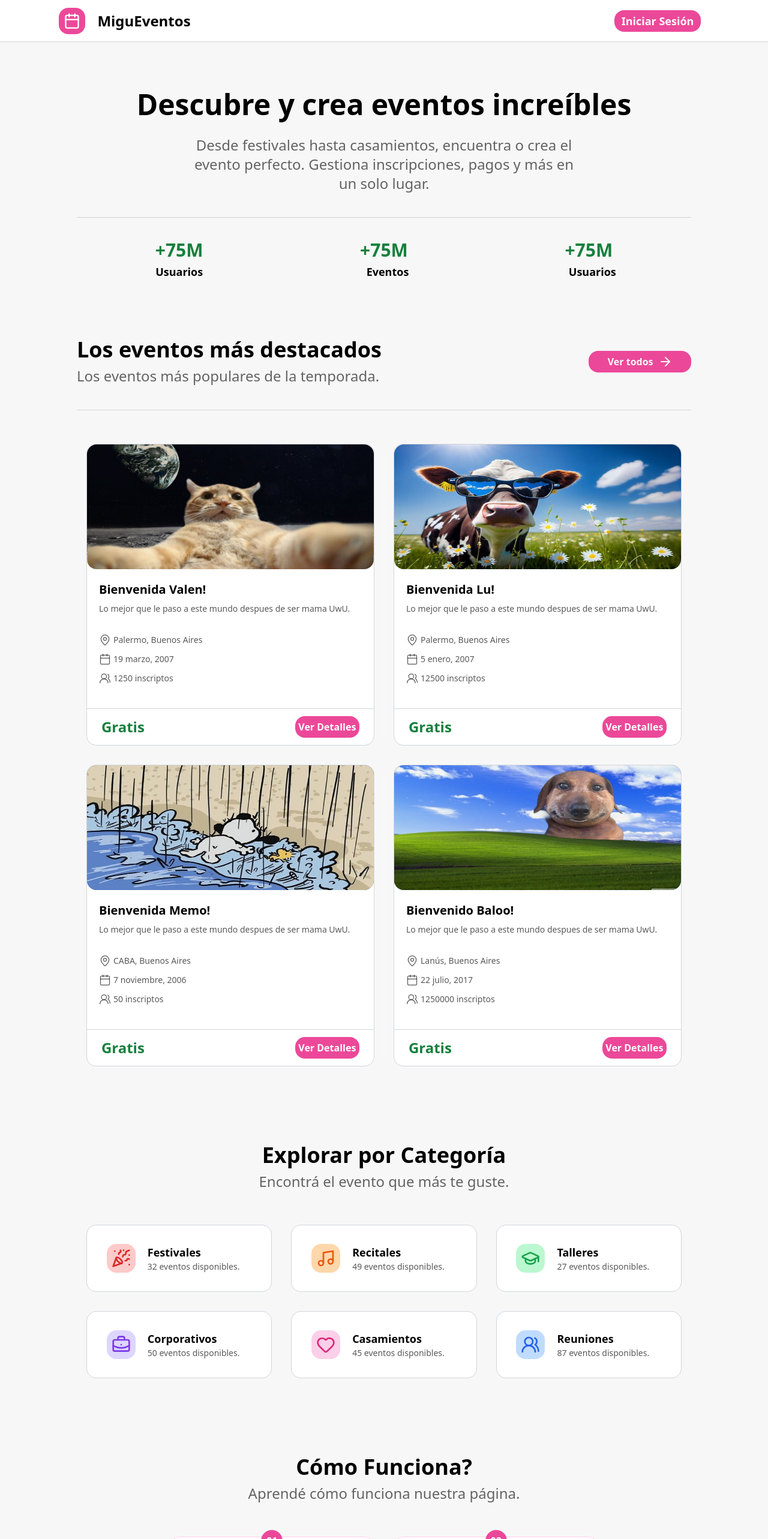
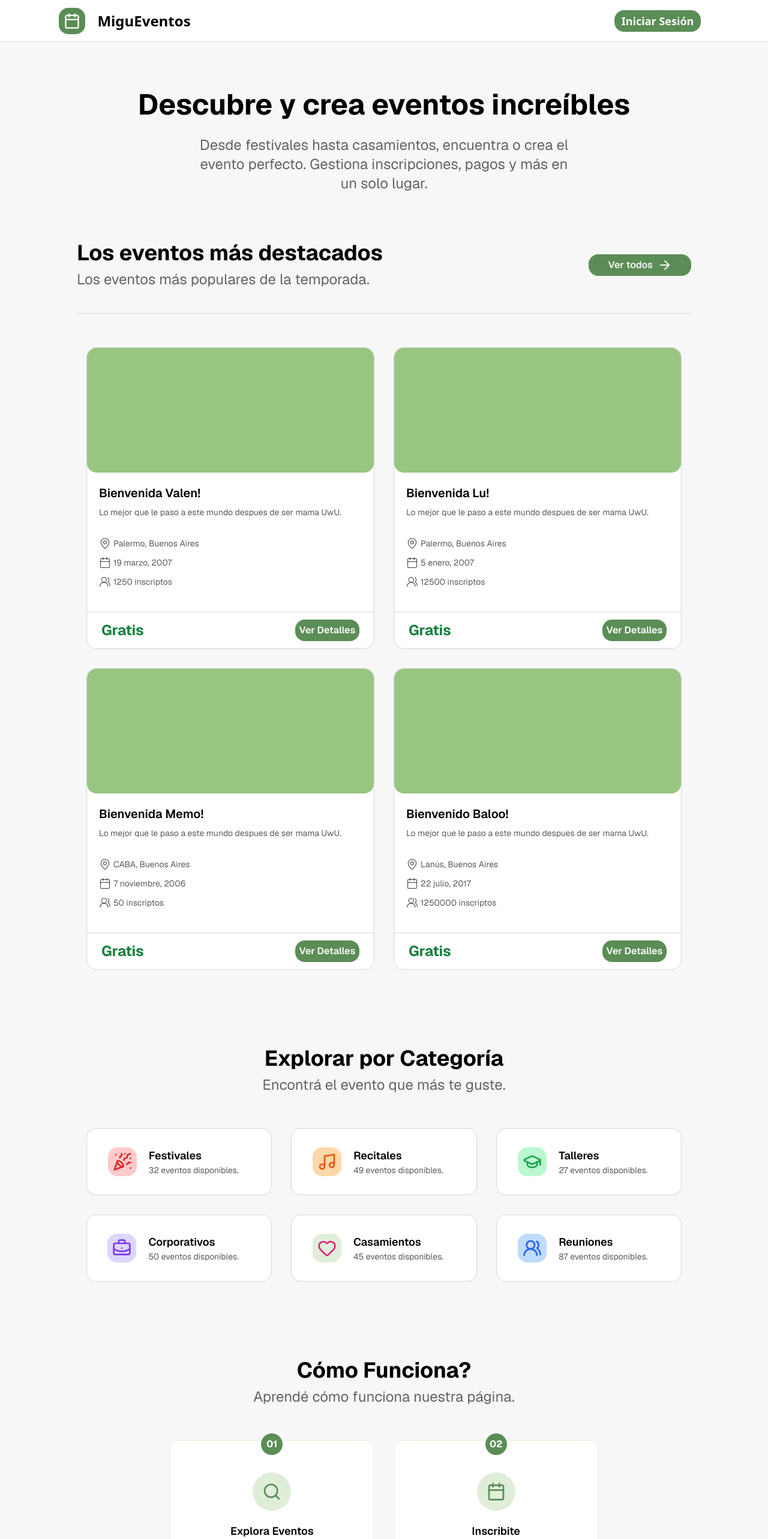
Before and after one commit to Memolxz/Tp4-Desarrollo-de-Sistemas, a React (Vite) app in the folder apps/ui/: page /home in a window 1280 px wide. Shown: the top 2566 px of the page at 60% size. Built offline with nearby package versions, Linux system fonts and the light colour scheme.

Commit message:
clase pasada

```diff
--- a/apps/ui/index.html
+++ b/apps/ui/index.html
@@ -4,6 +4,11 @@
     <meta charset="UTF-8" />
     <meta name="viewport" content="width=device-width, initial-scale=1.0" />
     <title>MiguEventos</title>
+
+    <!-- Geist Sans -->
+    <link rel="preconnect" href="https://fonts.googleapis.com">
+    <link rel="preconnect" href="https://fonts.gstatic.com" crossorigin>
+    <link href="https://fonts.googleapis.com/css2?family=Geist:wght@100;200;300;400;500;600;700;800;900&display=swap" rel="stylesheet">
   </head>
   <body>
     <div id="root"></div>
--- a/apps/ui/src/components/Categories.tsx
+++ b/apps/ui/src/components/Categories.tsx
@@ -56,8 +56,8 @@ export default function Categories() {
           </div>
 
           <div className="w-1/3 h-28 border-gray-300 border rounded-2xl flex justify-center items-center m-4
-                          hover:border-pink-500 hover:scale-105 transition-transform bg-white">
-            <div className="w-12 h-12 bg-pink-200 rounded-2xl flex justify-center items-center text-center">
+                          hover:border-accent hover:scale-105 transition-transform bg-white">
+            <div className="w-12 h-12 bg-complement/30 rounded-2xl flex justify-center items-center text-center">
               <Heart className="w-8 h-8 text-pink-600"/>
             </div>
             <div>
--- a/apps/ui/src/components/Header.tsx
+++ b/apps/ui/src/components/Header.tsx
@@ -6,7 +6,7 @@ export default function Header() {
       <div className="flex items-center justify-center bg-secondary w-full h-[70px] border-b border-gray-300">
         <div className="flex items-center w-[90%]">
           <div className="flex justify-center text-center items-center w-1/2">
-            <div className="flex justify-center items-center bg-pink-500 h-11 w-11 rounded-2xl">
+            <div className="flex justify-center items-center bg-accent h-11 w-11 rounded-2xl">
               <Calendar className="text-white h-7 w-7"/>
             </div>
             <Link to="/home" className="text-black font-bold text-2xl ml-5">MiguEventos</Link>
@@ -14,7 +14,7 @@ export default function Header() {
           </div>
           <div className="flex w-1/2">
             <div className="flex w-2/3"/>
-            <div className="flex items-center justify-center bg-pink-500 rounded-2xl w-1/4 h-9
+            <div className="flex items-center justify-center bg-accent rounded-2xl w-1/4 h-9
                             hover:scale-105 transition-transform origin-center">
               <Link to="/profile" className=" items-end text-white font-bold text-lg">Iniciar Sesión</Link>
             </div>
--- a/apps/ui/src/components/HowItWorks.tsx
+++ b/apps/ui/src/components/HowItWorks.tsx
@@ -9,16 +9,16 @@ export default function HowItWorks() {
 
       <div className="bg-transparent w-full flex flex-col justify-center items-center mt-10">
         <div className="bg-transparent w-full flex flex-row justify-center items-center">
-          <div className="relative w-1/3 h-60 border border-pink-200 rounded-2xl flex flex-col justify-center items-center m-4 bg-white">
+          <div className="relative w-1/3 h-60 border border-complement/30 rounded-2xl flex flex-col justify-center items-center m-4 bg-white">
             {/* Círculo con el número */}
             <div className="absolute -top-3 left-1/2 -translate-x-1/2">
-              <div className="flex justify-center items-center text-center rounded-full h-9 w-9 bg-pink-500 text-white text-md font-bold">
+              <div className="flex justify-center items-center text-center rounded-full h-9 w-9 bg-accent text-white text-md font-bold">
                 01
               </div>
             </div>
 
-            <div className="w-16 h-16 bg-pink-200 rounded-full flex justify-center items-center text-center mt-10">
-              <Search className="w-8 h-8 text-pink-500" />
+            <div className="w-16 h-16 bg-complement/30 rounded-full flex justify-center items-center text-center mt-10">
+              <Search className="w-8 h-8 text-accent" />
             </div>
             <div className="flex flex-col justify-center items-center text-center m-5">
               <h2 className="font-semibold text-lg">Explora Eventos</h2>
@@ -29,16 +29,16 @@ export default function HowItWorks() {
           </div>
 
 
-          <div className="relative w-1/3 h-60 border border-pink-200 rounded-2xl flex flex-col justify-center items-center m-4 bg-white">
+          <div className="relative w-1/3 h-60 border border-complement/30 rounded-2xl flex flex-col justify-center items-center m-4 bg-white">
             {/* Círculo con el número */}
             <div className="absolute -top-3 left-1/2 -translate-x-1/2">
-              <div className="flex justify-center items-center text-center rounded-full h-9 w-9 bg-pink-500 text-white text-md font-bold">
+              <div className="flex justify-center items-center text-center rounded-full h-9 w-9 bg-accent text-white text-md font-bold">
                 02
               </div>
             </div>
 
-            <div className="w-16 h-16 bg-pink-200 rounded-full flex justify-center items-center text-center mt-10">
-              <Calendar className="w-8 h-8 text-pink-500" />
+            <div className="w-16 h-16 bg-complement/30 rounded-full flex justify-center items-center text-center mt-10">
+              <Calendar className="w-8 h-8 text-accent" />
             </div>
             <div className="flex flex-col justify-center items-center text-center m-5">
               <h2 className="font-semibold text-lg">Inscribite</h2>
@@ -51,16 +51,16 @@ export default function HowItWorks() {
 
         <div className="bg-transparent w-full flex flex-row justify-center items-center">
 
-          <div className="relative w-1/3 h-60 border border-pink-200 rounded-2xl flex flex-col justify-center items-center m-4 bg-white">
+          <div className="relative w-1/3 h-60 border border-complement/30 rounded-2xl flex flex-col justify-center items-center m-4 bg-white">
             {/* Círculo con el número */}
             <div className="absolute -top-3 left-1/2 -translate-x-1/2">
-              <div className="flex justify-center items-center text-center rounded-full h-9 w-9 bg-pink-500 text-white text-md font-bold">
+              <div className="flex justify-center items-center text-center rounded-full h-9 w-9 bg-accent text-white text-md font-bold">
                 03
               </div>
             </div>
 
-            <div className="w-16 h-16 bg-pink-200 rounded-full flex justify-center items-center text-center mt-10">
-              <CreditCard className="w-8 h-8 text-pink-500" />
+            <div className="w-16 h-16 bg-complement/30 rounded-full flex justify-center items-center text-center mt-10">
+              <CreditCard className="w-8 h-8 text-accent" />
             </div>
             <div className="flex flex-col justify-center items-center text-center m-5">
               <h2 className="font-semibold text-lg">Gestiona tu Saldo</h2>
@@ -70,16 +70,16 @@ export default function HowItWorks() {
             </div>
           </div>
 
-          <div className="relative w-1/3 h-60 border border-pink-200 rounded-2xl flex flex-col justify-center items-center m-4 bg-white">
+          <div className="relative w-1/3 h-60 border border-complement/30 rounded-2xl flex flex-col justify-center items-center m-4 bg-white">
             {/* Círculo con el número */}
             <div className="absolute -top-3 left-1/2 -translate-x-1/2">
-              <div className="flex justify-center items-center text-center rounded-full h-9 w-9 bg-pink-500 text-white text-md font-bold">
+              <div className="flex justify-center items-center text-center rounded-full h-9 w-9 bg-accent text-white text-md font-bold">
                 04
               </div>
             </div>
 
-            <div className="w-16 h-16 bg-pink-200 rounded-full flex justify-center items-center text-center mt-10">
-              <PartyPopper className="w-8 h-8 text-pink-500" />
+            <div className="w-16 h-16 bg-complement/30 rounded-full flex justify-center items-center text-center mt-10">
+              <PartyPopper className="w-8 h-8 text-accent" />
             </div>
             <div className="flex flex-col justify-center items-center text-center m-5">
               <h2 className="font-semibold text-lg">Disfruta</h2>
--- a/apps/ui/src/components/Stats.tsx
+++ /dev/null
@@ -1,23 +0,0 @@
-
-export default function Stats() {
-  return (
-    <div className="bg-transparent w-[80%]">
-      <div className="border-t border-gray-300 mt-10 mb-5 w-full h-0"></div>
-      <div className="flex flex-row justify-center items-center w-full mt-5">
-        <div className="flex flex-col justify-center items-center w-1/3 m-4">
-          <h1 className="font-semibold text-3xl text-start text-green-700">+75M</h1>
-          <p className="font-semibold text-lg mt-1">Usuarios</p>
-        </div>
-        <div className="flex flex-col justify-center items-center w-1/3 m-4">
-          <h1 className="font-semibold text-3xl text-start text-green-700">+75M</h1>
-          <p className="font-semibold text-lg mt-1 ml-3">Eventos</p>
-        </div>
-        <div className="flex flex-col justify-center items-center w-1/3 m-4">
-          <h1 className="font-semibold text-3xl text-start text-green-700">+75M</h1>
-          <p className="font-semibold text-lg mt-1 ml-3">Usuarios</p>
-        </div>
-      </div>
-
-    </div>
-  );
-}
--- a/apps/ui/src/components/TopEvents.tsx
+++ b/apps/ui/src/components/TopEvents.tsx
@@ -1,8 +1,4 @@
 import { MapPin, Calendar, UsersRound, ArrowRight } from "lucide-react";
-import valenImg from "../assets/valen.jpg";
-import luImg from "../assets/lu.jpg";
-import memoImg from "../assets/kia.jpg";
-import balooImg from "../assets/baloo.jpg"
 
 export default function TopEvents() {
   return (
@@ -15,7 +11,7 @@ export default function TopEvents() {
         </div>
 
         <div className="w-1/3 flex flex-row justify-end items-center">
-          <button className="w-1/2 flex flex-row justify-center items-center bg-pink-500 text-dominant h-9 rounded-2xl">
+          <button className="w-1/2 flex flex-row justify-center items-center bg-accent text-dominant h-9 rounded-2xl">
             <p className="mr-2 text-md font-semibold">Ver todos</p>
             <ArrowRight></ArrowRight>
           </button>
@@ -26,7 +22,7 @@ export default function TopEvents() {
       <div className="flex flex-row justify-center items-center w-full">
         {/* Evento1 */}
         <div className="flex flex-col justify-center items-center w-1/2 rounded-2xl border-gray-300 border m-4 bg-white">
-          <img src={ valenImg } alt="valen"  className="flex flex-col justify-center items-center bg-black/65 w-full h-52 rounded-2xl"/>
+          <div className="flex flex-col justify-center items-center bg-complement w-full h-52 rounded-2xl"/>
           <div className="flex flex-col justify-center items-start w-full">
             <h2 className="font-semibold text-xl mt-5 ml-5">Bienvenida Valen!</h2>
             <p className="font-normal text-sm text-black/65 mt-2 mx-5">Lo mejor que le paso a este mundo despues de ser mama UwU.</p>
@@ -52,7 +48,7 @@ export default function TopEvents() {
               <div className="flex flex-row justify-center items-center text-start mt-1 w-[90%] mb-3">
                 <h2 className="font-bold text-2xl mt-2 w-1/2 text-start text-green-700">Gratis</h2>
                 <div className="w-1/4"></div>
-                <button className="font-semibold text-md mt-2 w-1/4 text-center bg-pink-500 text-white rounded-2xl h-9">Ver Detalles</button>
+                <button className="font-semibold text-md mt-2 w-1/4 text-center bg-accent text-white rounded-2xl h-9">Ver Detalles</button>
               </div>
             </div>
           </div>
@@ -60,7 +56,7 @@ export default function TopEvents() {
 
         {/* Evento2 */}
         <div className="flex flex-col justify-center items-center w-1/2 rounded-2xl border-gray-300 border m-4 bg-white">
-          <img src={ luImg } alt="lu"  className="flex flex-col justify-center items-center bg-black/65 w-full h-52 rounded-2xl"/>
+          <div className="flex flex-col justify-center items-center bg-complement w-full h-52 rounded-2xl"/>
           <div className="flex flex-col justify-center items-start w-full">
             <h2 className="font-semibold text-xl mt-5 ml-5">Bienvenida Lu!</h2>
             <p className="font-normal text-sm text-black/65 mt-2 mx-5">Lo mejor que le paso a este mundo despues de ser mama UwU.</p>
@@ -86,7 +82,7 @@ export default function TopEvents() {
               <div className="flex flex-row justify-center items-center text-start mt-1 w-[90%] mb-3">
                 <h2 className="font-bold text-2xl mt-2 w-1/2 text-start text-green-700">Gratis</h2>
                 <div className="w-1/4"></div>
-                <button className="font-semibold text-md mt-2 w-1/4 text-center bg-pink-500 text-white rounded-2xl h-9">Ver Detalles</button>
+                <button className="font-semibold text-md mt-2 w-1/4 text-center bg-accent text-white rounded-2xl h-9">Ver Detalles</button>
               </div>
             </div>
           </div>
@@ -97,7 +93,7 @@ export default function TopEvents() {
 
         {/* Evento3 */}
         <div className="flex flex-col justify-center items-center w-1/2 rounded-2xl border-gray-300 border m-4 bg-white">
-          <img src={ memoImg } alt="memo"  className="flex flex-col justify-center items-center bg-black/65 w-full h-52 rounded-2xl"/>
+          <div className="flex flex-col justify-center items-center bg-complement w-full h-52 rounded-2xl"/>
           <div className="flex flex-col justify-center items-start w-full">
             <h2 className="font-semibold text-xl mt-5 ml-5">Bienvenida Memo!</h2>
             <p className="font-normal text-sm text-black/65 mt-2 mx-5">Lo mejor que le paso a este mundo despues de ser mama UwU.</p>
@@ -123,7 +119,7 @@ export default function TopEvents() {
               <div className="flex flex-row justify-center items-center text-start mt-1 w-[90%] mb-3">
                 <h2 className="font-bold text-2xl mt-2 w-1/2 text-start text-green-700">Gratis</h2>
                 <div className="w-1/4"></div>
-                <button className="font-semibold text-md mt-2 w-1/4 text-center bg-pink-500 text-white rounded-2xl h-9">Ver Detalles</button>
+                <button className="font-semibold text-md mt-2 w-1/4 text-center bg-accent text-white rounded-2xl h-9">Ver Detalles</button>
               </div>
             </div>
           </div>
@@ -131,7 +127,7 @@ export default function TopEvents() {
 
         {/* Evento4 */}
         <div className="flex flex-col justify-center items-center w-1/2 rounded-2xl border-gray-300 border m-4 bg-white">
-          <img src={ balooImg } alt="baloo el mejor"  className="flex flex-col justify-center items-center bg-black/65 w-full h-52 rounded-2xl"/>
+          <div className="flex flex-col justify-center items-center bg-complement w-full h-52 rounded-2xl"/>
           <div className="flex flex-col justify-center items-start w-full">
             <h2 className="font-semibold text-xl mt-5 ml-5">Bienvenido Baloo!</h2>
             <p className="font-normal text-sm text-black/65 mt-2 mx-5">Lo mejor que le paso a este mundo despues de ser mama UwU.</p>
@@ -157,7 +153,7 @@ export default function TopEvents() {
               <div className="flex flex-row justify-center items-center text-start mt-1 w-[90%] mb-3">
                 <h2 className="font-bold text-2xl mt-2 w-1/2 text-start text-green-700">Gratis</h2>
                 <div className="w-1/4"></div>
-                <button className="font-semibold text-md mt-2 w-1/4 text-center bg-pink-500 text-white rounded-2xl h-9">Ver Detalles</button>
+                <button className="font-semibold text-md mt-2 w-1/4 text-center bg-accent text-white rounded-2xl h-9">Ver Detalles</button>
               </div>
             </div>
           </div>
--- a/apps/ui/src/components/VirtualWallet.tsx
+++ b/apps/ui/src/components/VirtualWallet.tsx
@@ -1,7 +1,7 @@
 import { Wallet, DollarSign, CreditCard } from "lucide-react"
 export default function VirtualWallet() {
   return (
-    <div className="flex flex-col justify-start items-start bg-[url('/creditcard-banner.jpg')] bg-contain w-[80%] h-56 mt-28 rounded-2xl p-5">
+    <div className="flex flex-col justify-start items-start bg-accent bg-contain w-[80%] h-56 mt-5 rounded-2xl p-5">
       <div className="flex flex-row justify-start items-start w-full">
         <div className="flex flex-row justify-start items-center text-white w-1/2">
           <Wallet className="h-7 w-7" strokeWidth={1.5}/>
--- a/apps/ui/src/pages/Home.tsx
+++ b/apps/ui/src/pages/Home.tsx
@@ -1,16 +1,14 @@
 import Categories from "../components/Categories.tsx";
 import HowItWorks from "../components/HowItWorks.tsx";
-import Stats from "../components/Stats.tsx";
 import TopEvents from "../components/TopEvents.tsx";
 import BasePage from "./BasePage.tsx";
 
 export default function Home() {
     return (
       <BasePage pageName={'home'}>
-        <div className="flex flex-col items-center bg-dominant h-full w-full">
+        <div className="flex flex-col items-center bg-dominant h-full w-full font-geist">
           <h1 className="mt-20 text-5xl font-bold text-black">Descubre y crea eventos increíbles</h1>
           <h2 className="mt-7 w-1/2 text-2xl text-center text-black/60">Desde festivales hasta casamientos, encuentra o crea el evento perfecto. Gestiona inscripciones, pagos y más en un solo lugar.</h2>
-          <Stats />
           <TopEvents />
           <Categories />
           <HowItWorks />
--- a/apps/ui/src/pages/Profile.tsx
+++ b/apps/ui/src/pages/Profile.tsx
@@ -8,12 +8,12 @@ export default function Profile() {
         <div className="flex flex-col justify-center items-center bg-dominant h-full w-full">
           <div className="flex flex-row justify-center items-end bg-transparent w-[80%]">
             <div className="flex flex-col justify-start items-start bg-transparent w-2/3">
-              <h1 className="mt-20 text-4xl font-bold text-start text-black">Mi Perfil</h1>
+              <h1 className="mt-10 text-4xl font-bold text-start text-black">Mi Perfil</h1>
               <h2 className="mt-2 w-1/2 text-xl text-start text-black/60">Manejá tus datos y saldo.</h2>
             </div>
 
             <div className="flex flex-row justify-end items-end bg-transparent w-1/3 h-full mb-4">
-              <button className="flex flex-row justify-center items-center bg-pink-500 rounded-2xl h-10 w-48 text-white text-lg font-semibold">
+              <button className="flex flex-row justify-center items-center bg-accent rounded-2xl h-10 w-48 text-white text-lg font-semibold">
                 <Plus className="h-6 w-6 mr-2"/>
                 <p>Crear Evento</p>
               </button>
```
Also changed, not shown: apps/ui/tailwind.config.js (+5 -2 lines).
